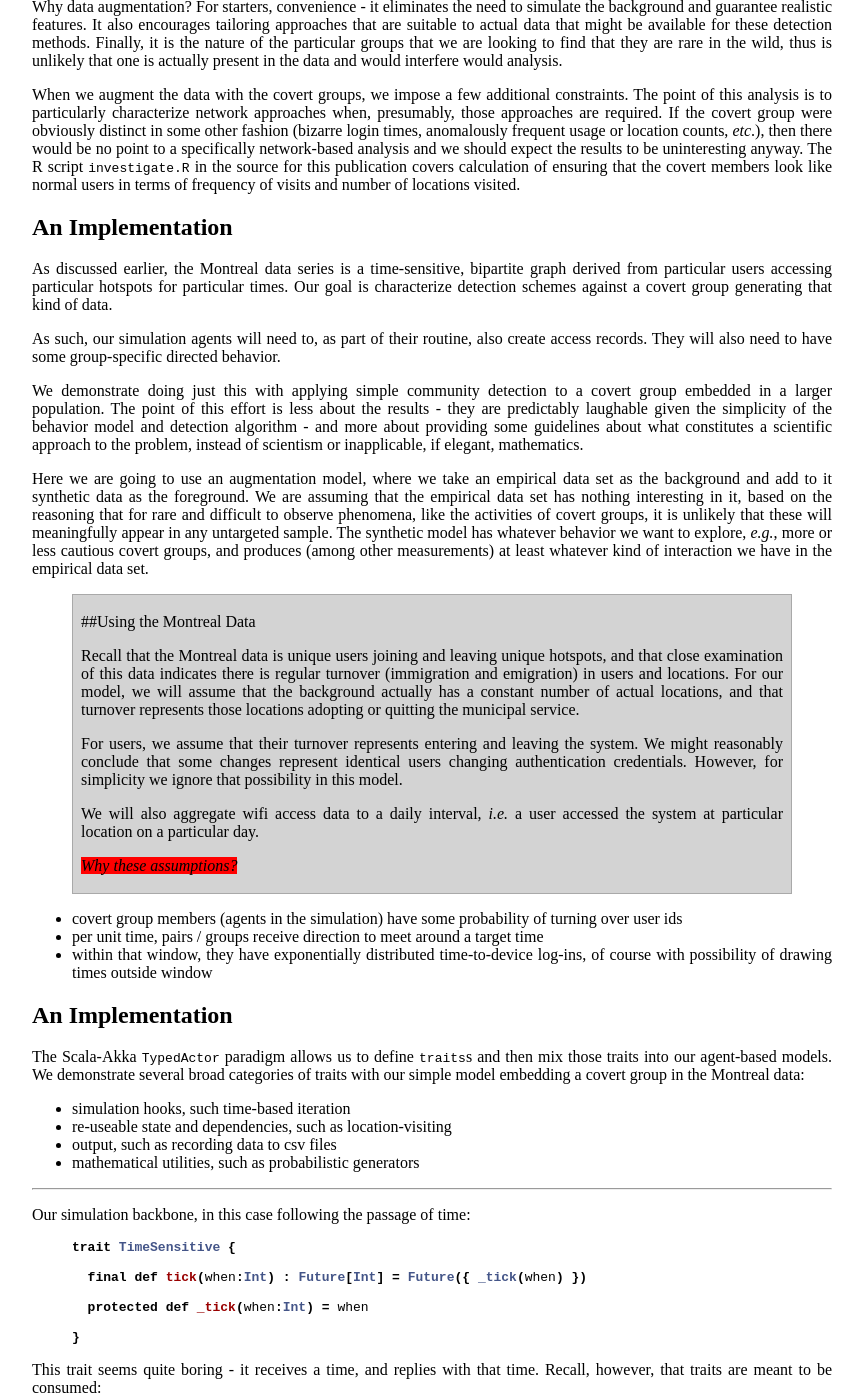
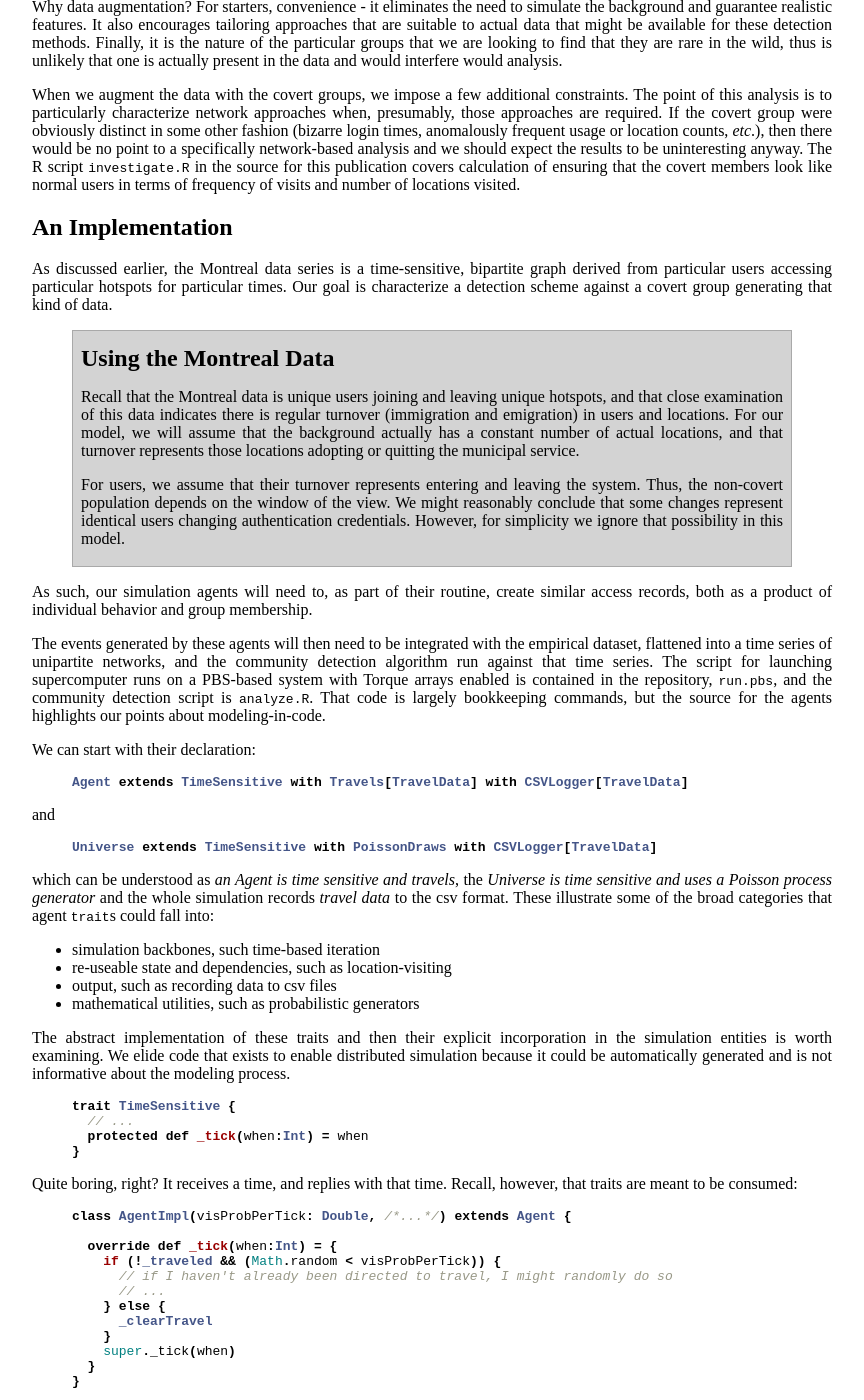
Before and after one commit to pearsonca/scala-commsim, a Jekyll site: the page built from index.md, in a window 1280 px wide and 1400 px high, scrolled down 4415 px. Shown: the whole window, without its empty margins (208-1072 px from the left). Built offline with Jekyll 4.4.1, drawn with Linux system fonts in a browser that asks for light colours; formulas are drawn with MathJax 3; some of the changed text lies outside the part shown.

Commit message:
clear up through detection test section

```diff
--- a/index.md
+++ b/index.md
@@ -334,28 +334,9 @@
 
 As discussed earlier, the Montreal data series is a time-sensitive, bipartite graph
 derived from particular users accessing particular hotspots for particular times.
-Our goal is characterize detection schemes against a covert group generating that kind of data.
+Our goal is characterize a detection scheme against a covert group generating that kind of data.
 
-As such, our simulation agents will need to, as part of their routine, also create
-access records.  They will also need to have some group-specific directed behavior.
-
-We demonstrate doing just this with applying simple community detection to a
-covert group embedded in a larger population.  The point of this effort is less
-about the results - they are predictably laughable given the simplicity of the
-behavior model and detection algorithm - and more about providing some guidelines
-about what constitutes a scientific approach to the problem, instead of scientism
-or inapplicable, if elegant, mathematics.
-
-Here we are going to use an augmentation model, where we take an empirical data
-set as the background and add to it synthetic data as the foreground.  We are
-assuming that the empirical data set has nothing interesting in it, based on the
-reasoning that for rare and difficult to observe phenomena, like the activities
-of covert groups, it is unlikely that these will meaningfully appear in any
-untargeted sample.   The synthetic model has whatever behavior we want to explore,
-*e.g.*, more or less cautious covert groups, and produces (among other measurements)
-at least whatever kind of interaction we have in the empirical data set.
-
-> ##Using the Montreal Data
+> ## Using the Montreal Data
 >
 > Recall that the Montreal data is unique users joining and leaving unique
 hotspots, and that close examination of this data indicates there is regular
@@ -365,47 +346,57 @@
 municipal service.
 >
 > For users, we assume that their turnover represents entering and leaving the
-system. We might reasonably conclude that some changes represent identical users
-changing authentication credentials.  However, for simplicity we ignore that
-possibility in this model.
->
-> We will also aggregate wifi access data to a daily interval, *i.e.* a user
-accessed the system at particular location on a particular day.
->
-> *Why these assumptions?*{: .todo title="yeah carl, why?"}
+system.  Thus, the non-covert population depends on the window of the view.  We
+might reasonably conclude that some changes represent identical users changing
+authentication credentials.  However, for simplicity we ignore that possibility
+in this model.
 
-- covert group members (agents in the simulation) have some probability of turning over user ids
-- per unit time, pairs / groups receive direction to meet around a target time
-- within that window, they have exponentially distributed time-to-device log-ins,
-of course with possibility of drawing times outside window
+As such, our simulation agents will need to, as part of their routine, create similar
+access records, both as a product of individual behavior and group membership.
 
-## An Implementation
+The events generated by these agents will then need to be integrated with the
+empirical dataset, flattened into a time series of unipartite networks, and
+the community detection algorithm run against that time series.  The script for
+launching supercomputer runs on a PBS-based system with Torque arrays enabled is
+contained in the repository, `run.pbs`, and the community detection script is
+`analyze.R`.  That code is largely bookkeeping commands, but the source for
+the agents highlights our points about modeling-in-code.
 
-The Scala-Akka `TypedActor` paradigm allows us to define `traits`s and then mix those
-traits into our agent-based models.  We demonstrate
-several broad categories of traits with our simple model embedding a covert group
-in the Montreal data:
+We can start with their declaration:
 
- - simulation hooks, such time-based iteration
+{% highlight scala %}
+Agent extends TimeSensitive with Travels[TravelData] with CSVLogger[TravelData]
+{% endhighlight %}
+
+and
+
+{% highlight scala %}
+Universe extends TimeSensitive with PoissonDraws with CSVLogger[TravelData]
+{% endhighlight %}
+
+which can be understood as *an Agent is time sensitive and travels*, the *Universe is time sensitive and uses
+a Poisson process generator* and the whole simulation
+records *travel data* to the csv format.  These illustrate some of the broad categories that
+agent `trait`s could fall into:
+
+ - simulation backbones, such time-based iteration
  - re-useable state and dependencies, such as location-visiting
  - output, such as recording data to csv files
  - mathematical utilities, such as probabilistic generators
 
-* * *
-
-Our simulation backbone, in this case following the passage of time:
+The abstract implementation of these traits and then their explicit incorporation
+in the simulation entities is worth examining.  We elide code that exists to
+enable distributed simulation because it could be automatically generated and is
+not informative about the modeling process.
 
 {% highlight scala %}
 trait TimeSensitive {
-
-  final def tick(when:Int) : Future[Int] = Future({ _tick(when) })
-
+  // ...
   protected def _tick(when:Int) = when
-
 }
 {% endhighlight %}
 
-This trait seems quite boring - it receives a time, and replies with that time.
+Quite boring, right? It receives a time, and replies with that time.
 Recall, however, that traits are meant to be consumed:
 
 {% highlight scala %}
@@ -413,7 +404,7 @@
 
   override def _tick(when:Int) = {
     if (!_traveled && (Math.random < visProbPerTick)) {
-      // do something on this time step
+      // if I haven't already been directed to travel, I might randomly do so
       // ...
     } else {
       _clearTravel
@@ -423,21 +414,22 @@
 }
 {% endhighlight %}
 
-Here we provided agent behavior by overriding the default behavior.  In
+Here we provided agent behavior by extending the default behavior.  In
 this particular case, we have intercepted the call, stochastically had
 the agent visit a location, then returned to behavior defined elsewhere by
 closing with `super._tick(when)`.
 
-Most notably, we have focused on what in particular the agent does relative to
-the passage of time in the simulation.  There are only two lines devoted to the
-program mechanics (the `override def ...` and `super._tick(when)`) as compared
-to the content devoted to the model mechanics.  We have also kept the details
-necessary to make this code functional in an asynchronous setting (*e.g.*, in
-cluster computation) in the trait itself, and out of the way of the researcher
-producing the simulation.  Finally, using a build tool (such as `sbt` or `make`) or the developmental
-`macro` feature in Scala could reduce that footprint even further, though we
-avoided these capabilities to best balance our discussion of model choices and
-the gory details of model implementation.
+Using Scala traits, we can focus on exactly what we are modeling:
+what the agent does relative to the passage of time in the simulation.  There
+are only two lines devoted to the syntax requirements (the `override def ...`
+and `super._tick(when)`) as compared to the content devoted to the model
+mechanics.  We have also kept the details necessary to make this code functional
+in an asynchronous setting (*e.g.*, in cluster computation) in the trait itself,
+and out of the way of the researcher producing the simulation (and thus away
+from inadvertent mistakes).  Finally, using a build tool (such as `sbt` or
+`make`) or the developmental `macro` feature in Scala could reduce that
+footprint even further, though we avoided these capabilities to best balance our
+discussion of model choices and the gory details of model implementation.
 
 If this agent had other traits that were also `TimeSensitive`, then the chain
 of execution would simply continue on those until finally hitting the root trait.  For example,
@@ -460,13 +452,13 @@
 
 This `agent.age` could then be used to, say, modify an agent's tendency visit places.
 
-Researchers experienced with simulation will have noticed by now that `Age`
-shows some of the weaknesses in our `TimeSensitive` implementation, *e.g.* what
-happens if `agent.tick(when = 1)` is called repeatedly?  An agent with `Age`
-would grow older by multiple increments, despite actually being directed to
-respond to the same time-tick.
+Researchers experienced with the aforementioned gory details of simulation will
+have noticed by now that `Age` shows some of the weaknesses in our
+`TimeSensitive` implementation, *e.g.* what happens if `agent.tick(when = 1)` is
+called repeatedly?  An agent with `Age` would grow older by multiple increments,
+despite actually being directed to respond to the same time-tick.
 
-That sort of command is a simple error to make in an entirely local simulation,
+That sort of command is an easy error to make in an entirely local simulation,
 so we ought to be addressing it purely from the standpoint of having simulation
 components that highlight logical errors.  However, once we start simulating
 agents on multiple nodes in a super-computer setting, it becomes a necessary
@@ -479,11 +471,6 @@
 With no changes to *scientific* meaning of this model, or other models re-using
 this trait, we can \"upgrade\" this aspect to do that error handling.
 
-And of course, if there was sufficient adoption in Scala,
-*e.g.* levels akin to the current R or Python modeling communities, we would see
-a distribution system and automatic version updates improving all of the dependent
-simulations.
-
 With that introductory discussion covered, we will more succinctly introduce the
 other traits we used in our particular implementation.
 
@@ -491,18 +478,12 @@
 trait Travels[ResultType] {
 
   private[this] var traveled : Boolean = false
-  protected[this] def travelResult(location:Int, ts:TimeStamp) : ResultType
+  def _traveled = traveled
+  def _clearTravel = traveled = false
 
-  def _traveled = traveled
+  def travelResult(location:Int, ts:TimeStamp) : ResultType
 
-  def _clearTravel = {
-    traveled = false
-  }
-
-  def travel(
-    location: Int,
-    ts: TimeStamp
-  ) = Future { _travel(location, ts)  }
+  // ...
 
   protected[this] def _travel(
     location: Int,
@@ -516,20 +497,21 @@
 {% endhighlight %}
 
 This provides for agents visiting locations at particular times, and tracks if
-they have traveled \"recently\".
+they have traveled \"recently\".  We use this for a simple agent state tracking
+capability.  Note that state information can actually be encapsulated in the
+trait - agents with this trait do not have to also implement tracking for their state.
 
 These traits are sufficient to fully define our agent from a model perspective:
 
 {% highlight scala %}
-class AgentImpl(
-  val id:Int, val normLocs:Seq[Int],
-  val visProbPerTick:Probability, val fh:BufferedWriter) extends Agent {
+class AgentImpl(/* ... */) extends Agent {
 
   // ...
 
+  override def travelResult(location: Int, ts: TimeStamp) = TravelData(-1, id, location, ts)
+
   override def _tick(when:Int) = {
     if (!_traveled && (Math.random < visProbPerTick)) {
-      // making own trip if not directed to take one
       log( _travel( location = randomLocation, ts = randomHour ).copy( when = when ) )
     } else {
       _clearTravel
@@ -540,14 +522,15 @@
 {% endhighlight %}
 
 The agent can be directed to travel, but if it has not, it randomly visits the
-normal haunts at some stochastic rate.  In addition to the components of the scientific model,
-there is also some obvious algorithmic infrastructure in the `CSVLogger` trait,
-which provides the `log(...)` method.  That trait is written to be re-usable
-for any type of agent that might need to record data, but it is also written in
-a way that a different sort of logger (*e.g.*, SQL database) or different format
-(*e.g.*, JSON) could be written in an analogous trait and the simulation could
-be re-run merely changing by merely changing the trait from `CSVLogger` to the
-new type.
+normal haunts at some stochastic rate.  In addition to the components of the
+scientific model, there is also the algorithmic infrastructure in the
+`CSVLogger` trait has desirable features.
+
+That trait is written to be re-usable for any type of agent that might need to
+record data, but it is also written in a way that a different sort of logger
+(*e.g.*, SQL database) or different format (*e.g.*, JSON) could be written in an
+analogous trait and the simulation could be re-run to write to a different data store by merely
+changing the trait from `CSVLogger` to, say, `SQLogger`.
 
 Finally, rather than use these agents directly in `main` method, we use a `Universe`
 \"agent\".  In agent-based simulations, we have detailed agents inside some boundary
@@ -623,14 +606,16 @@
 meetings.  If we wanted to use a different distribution (*e.g.*, binomial or
 exponential), then we could use a `Universe` with an alternative trait.
 
-Using these agents, we can generate a synthetic time series of events to augment
-the empirical data set.
+Using these agents, we can generated a synthetic time series of events to augment
+the empirical data set based on a parameter sweep of meeting frequency, size of the
+group, and number of meeting locations.  The details of that are available in
+the `Demo.scala` file in the source directory.
 
-### Characterizing Network Detection Methods
+## The Detection Test
 
 Now we consider a simple, but non-trivial community detection method against the
-augmented data.  The detector is not intended to detect a particular network
-signature of the covert group; our model is unlikely to have a realistic signature anyway.
+augmented data.  This algorithm is not intended to detect a particular network
+signature of the covert group; any model is unlikely to have a realistic signature anyway.
 Instead, we analyze the detector performance assuming
 that some other technique accurately identifies a covert member at random, and then that random
 member's associated community is then implicated as the covert group.
@@ -677,47 +662,11 @@
 criteria to be correctly identifying the particular community, rather than
 couching performance in terms of another assumed process.
 
-### Parameter Setting
+## Results
 
-If the covert group were detectable by non-network methods - *e.g.*, if they had
-statistically outlying behavior on frequency or diversity of activities - then
-the network analysis would be quite silly.  It may well be the case that they
-are noticeably different, but we are considering cases where network analysis
-methods provide valuable insight.  As such, we must inform the behavior of our
-simulated covert group by those values for this particular study. More
-generally, for any sort of augmentation study, we should seek to ensure that our
-synthetic group mimics the background in ways that would fool whatever
-techniques we would use ahead of the one we wish to validate.
+## Afterthoughts
 
-> ### Key Montreal Measures
->
-> The Montreal data concerns user, locations, and wifi access.  The first
-analysis for interesting user activity should of course be to test for users
-that have very high or low numbers of locations visited, and likewise users
-that have very high or low frequency of use.  Given that the data forms a time
-series, it would probably also be useful to examine the distribution of visits
-- *e.g.* steady cycling between locations or highly skewed visitation, stable activity
-level versus long periods of no activity between very ones - however, we are not
-going into that level of detail for this study.
->
-> From the Montreal data, we must then obtain some crude measures:
->
-> - distribution of location counts visited by users
-> - distribution of visitation rate for users
->
-> From those distributions, we can select mean values for the covert group to
-abide.  If we were being more sophisticated in our model, we might sample from
-the distribution for our covert group.
->
-> Thus, we will have our group members target their overall behavior against
-these means, where the covert group activity (rate of clandestine meetings,
-number of meeting locations) deduct from these background-typical behaviors.
-
-### Results
-
-##Afterthoughts
-
-##Acknowledgements
+## Acknowledgements
 
 We would like to thank [Thomas J. Hladish](github.com/tjhladish) and
 [Juliet R. C. Pulliam](github.com/jrcpulliam) for their
```
